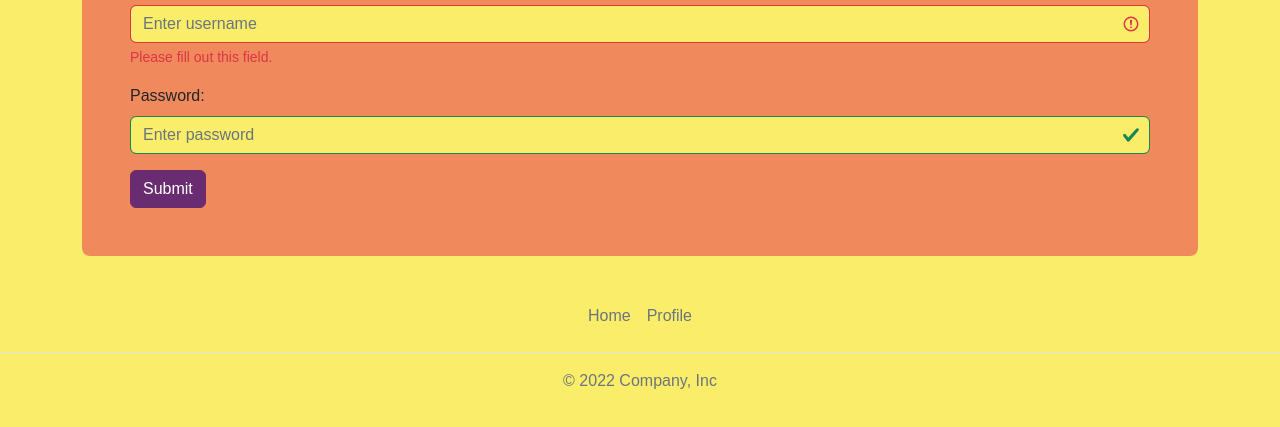
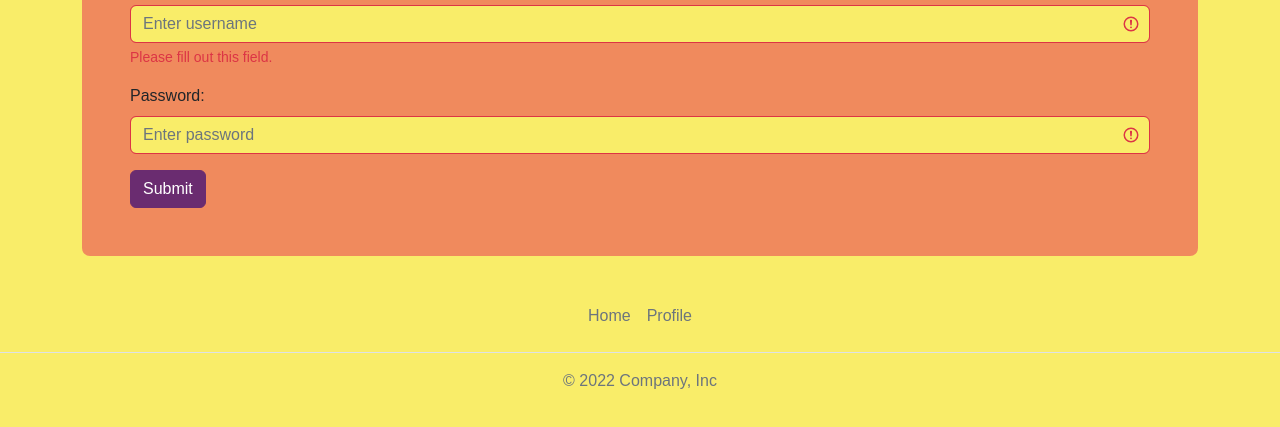
Before and after one commit to ohjenssen/css-frameworks-course-assignment, a website: page login.html in a window 1280 px wide. Shown: the part 257-684 px from the top of the page. Drawn offline with nearby package versions, Linux system fonts and the light colour scheme.

Commit message:
Update login.html
Co-authored-by: Oliver Dipple <Fermain@users.noreply.github.com>

```diff
--- a/login.html
+++ b/login.html
@@ -47,7 +47,7 @@
                         </div>
                         <div class="mb-3">
                             <label for="password" class="form-label">Password:</label>
-                            <input type="password" class="form-control" id="pwd" placeholder="Enter password" name="pswd">
+                            <input required type="password" class="form-control" id="password" placeholder="Enter password" name="password">
                         </div>
                         <button type="submit" class="btn btn-primary">Submit</button>
                     </form>
```
